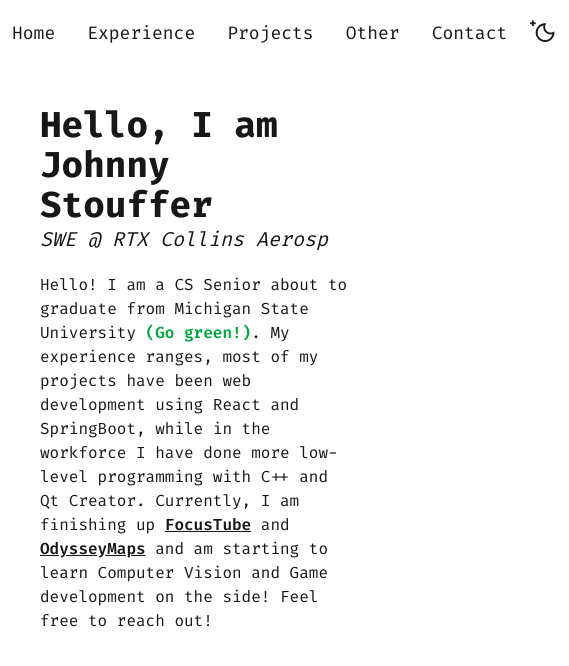
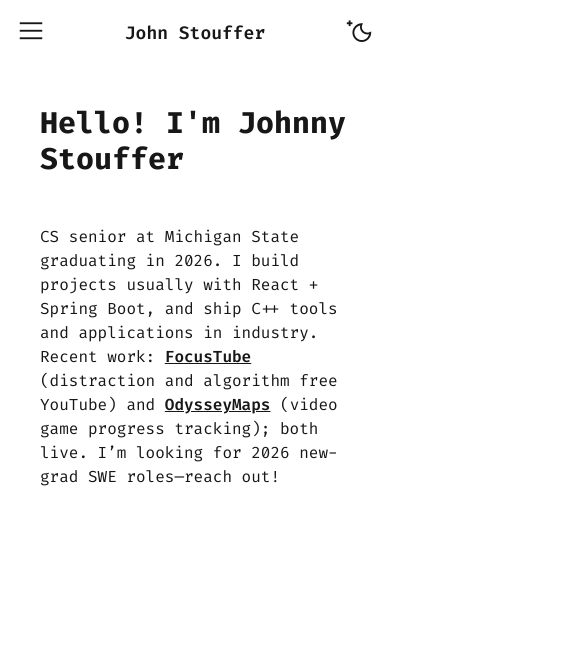
Before and after one commit to johnnystouffer/johnnystouffer, a Next.js app in the folder js-personal-website/: page / in a window 390 px wide. Shown: the top 666 px of the page, 569 px wide, since content can reach past the window. Built offline with nearby package versions, Linux system fonts and the light colour scheme.

Commit message:
phone adaptive now

```diff
--- /dev/null
+++ b/js-personal-website/src/app/_components/topbar.tsx
@@ -0,0 +1,159 @@
+"use client";
+
+import { useTheme } from "next-themes";
+import { useEffect, useRef, useState } from "react";
+import { usePathname } from "next/navigation";
+import Link from "next/link";
+
+export default function Topbar() {
+  const { resolvedTheme, setTheme } = useTheme();
+  const [mounted, setMounted] = useState(false);
+  const [open, setOpen] = useState(false);
+  const pathname = usePathname();
+  const menuRef = useRef<HTMLDivElement>(null);
+
+  useEffect(() => setMounted(true), []);
+  useEffect(() => setOpen(false), [pathname]); // close on route change
+
+  // close on outside click or Escape
+  useEffect(() => {
+    if (!open) return;
+    const onDown = (e: MouseEvent) => {
+      if (!menuRef.current) return;
+      if (!menuRef.current.contains(e.target as Node)) setOpen(false);
+    };
+    const onKey = (e: KeyboardEvent) => {
+      if (e.key === "Escape") setOpen(false);
+    };
+    document.addEventListener("mousedown", onDown);
+    document.addEventListener("keydown", onKey);
+    return () => {
+      document.removeEventListener("mousedown", onDown);
+      document.removeEventListener("keydown", onKey);
+    };
+  }, [open]);
+
+  const hideName = pathname === "/";
+
+  const navItems = [
+    { name: "Home", path: "/" },
+    { name: "Experience", path: "/experience" },
+    { name: "Projects", path: "/projects" },
+    { name: "Extra & Resume", path: "/other" },
+    { name: "Contact", path: "/contact" },
+  ];
+
+  const currentText =
+    navItems.find((n) => n.path === pathname)?.name || "John Stouffer";
+
+  const toggleTheme = () =>
+    setTheme(resolvedTheme === "dark" ? "light" : "dark");
+
+  return (
+    <nav className="relative z-50 flex items-center justify-between p-1">
+      {/* Desktop ≥1000px */}
+      <div className="w-full flex items-center justify-between max-[1000px]:hidden">
+        <div className="flex-1 flex">
+          {!hideName && (
+            <h1 className="text-4xl font-extrabold">John Stouffer</h1>
+          )}
+        </div>
+
+        <ul className="flex gap-6 text-lg">
+          {navItems.map((item) => {
+            const active = pathname === item.path;
+            return (
+              <li key={item.name}>
+                <Link href={item.path} className="relative group p-2">
+                  <span className={active ? "font-semibold" : ""}>
+                    {item.name}
+                  </span>
+                  <span
+                    className={`absolute left-0 bottom-1 h-[2px] bg-current transition-all duration-300 ${
+                      active ? "w-full" : "w-0 group-hover:w-full"
+                    }`}
+                    aria-hidden
+                  />
+                </Link>
+              </li>
+            );
+          })}
+        </ul>
+
+        <div className="flex-1 flex justify-end items-center gap-4">
+          <button
+            onClick={toggleTheme}
+            className="p-3 rounded-full"
+            aria-label="Toggle theme"
+          >
+            {!mounted ? null : resolvedTheme === "dark" ? (
+              <i className="las la-sun text-3xl" />
+            ) : (
+              <i className="las la-moon text-3xl" />
+            )}
+          </button>
+        </div>
+      </div>
+
+      {/* Mobile <1000px */}
+      <div className="w-full items-center justify-between min-[1000px]:hidden flex">
+        <button
+          onClick={() => setOpen((v) => !v)}
+          aria-label="Open menu"
+          aria-expanded={open}
+          aria-controls="mobile-menu"
+          className="p-3"
+        >
+          <i className="las la-bars text-3xl" />
+        </button>
+
+        <div className="text-lg font-semibold">John Stouffer</div>
+
+        <button
+          onClick={toggleTheme}
+          className="p-3 rounded-full"
+          aria-label="Toggle theme"
+        >
+          {!mounted ? null : resolvedTheme === "dark" ? (
+            <i className="las la-sun text-3xl" />
+          ) : (
+            <i className="las la-moon text-3xl" />
+          )}
+        </button>
+      </div>
+
+      {/* Mobile dropdown */}
+      <div
+        id="mobile-menu"
+        ref={menuRef}
+        className={`min-[1000px]:hidden absolute left-0 right-0 top-full origin-top
+          supports-[backdrop-filter]:bg-background/70 bg-background/95
+          backdrop-blur-md border-b shadow-lg transition-transform duration-200 overflow-hidden
+          ${open ? "scale-y-100 pointer-events-auto" : "scale-y-0 pointer-events-none"}
+        `}
+        aria-hidden={!open}
+      >
+        <ul className="flex flex-col py-2">
+          {navItems.map((item) => {
+            const active = pathname === item.path;
+            return (
+              <li key={item.name}>
+                <Link href={item.path} className="block px-4 py-3 relative">
+                  <span className={active ? "font-semibold" : ""}>
+                    {item.name}
+                  </span>
+                  <span
+                    className={`absolute left-4 right-4 bottom-2 h-px bg-current transition-opacity ${
+                      active ? "opacity-100" : "opacity-0"
+                    }`}
+                    aria-hidden
+                  />
+                </Link>
+              </li>
+            );
+          })}
+        </ul>
+      </div>
+    </nav>
+  );
+}
--- /dev/null
+++ b/js-personal-website/src/app/contact/page.tsx
@@ -0,0 +1,5 @@
+export default function Contact(): React.JSX.Element {
+    return (
+        <h1>Contact</h1>
+    );
+}
--- /dev/null
+++ b/js-personal-website/src/app/experience/page.tsx
@@ -0,0 +1,5 @@
+export default function Experience(): React.JSX.Element {
+    return (
+        <h1>Experience</h1>
+    );
+}
--- a/js-personal-website/src/app/layout.tsx
+++ b/js-personal-website/src/app/layout.tsx
@@ -3,15 +3,15 @@ import type { Metadata } from "next";
 import { Geist, Geist_Mono, Fira_Code } from "next/font/google";
 import "./globals.css";
 import Providers from "./providers";
-import Topbar from "./topbar";
+import Topbar from "./_components/topbar";
 
 const geistSans = Geist({ variable: "--font-geist-sans", subsets: ["latin"] });
 const geistMono = Geist_Mono({ variable: "--font-geist-mono", subsets: ["latin"] });
 const firaCode = Fira_Code({ subsets: ["latin"], variable: "--font-fira-code"});
 
 export const metadata: Metadata = {
-  title: "Create Next App",
-  description: "Generated by create next app",
+  title: "Johnny Stouffer Portfolio",
+  description: "Personal portfolio website for Johnny Stouffer to showcase experience and projects",
 };
 
 export default function RootLayout({ children }: { children: React.ReactNode }) {
--- /dev/null
+++ b/js-personal-website/src/app/other/page.tsx
@@ -0,0 +1,5 @@
+export default function Other(): React.JSX.Element {
+    return (
+        <h1>Other</h1>
+    );
+}
--- a/js-personal-website/src/app/page.tsx
+++ b/js-personal-website/src/app/page.tsx
@@ -5,14 +5,13 @@ import { useEffect, useState } from "react";
 export default function Home() {
   const roles = [
     "CS Senior @ MSU",
-    "SWE @ RTX Collins Aerospace",
+    "SWE @ RTX",
     "Prev @ Tesla",
   ];
   const [currentText, setCurrentText] = useState("");
   const [roleIndex, setRoleIndex] = useState(0);
   const [charIndex, setCharIndex] = useState(0);
 
-  // typing effect
   useEffect(() => {
     if (charIndex < roles[roleIndex].length) {
       const timeout = setTimeout(() => {
@@ -31,16 +30,20 @@ export default function Home() {
   }, [charIndex, roleIndex]);
 
   return (
-    <div className="min-h-screen  flex items-start justify-start p-10">
-      <div className="animate-fadeIn text-left">
-        <h1 className="text-4xl font-bold">Hello, I am Johnny Stouffer</h1>
-        <h2 className="text-xl italic h-8">{currentText}</h2>
+    <div className="flex items-start justify-center p-10">
+      <div className="animate-fadeIn text-left align-center">
+        <h1 className="text-3xl font-bold">Hello! I'm Johnny Stouffer</h1>
+        <h2
+          className="text-xl italic h-8 font-semibold"
+          aria-live="polite"
+          aria-atomic="true"
+        >
+          {currentText}
+        </h2>
         <p className="mt-4 max-w-lg">
-          Hello! I am a CS Senior about to graduate from Michigan State University{" "}
-          <span className="text-green-600 font-semibold">(Go green!)</span>. My
-          experience ranges, most of my projects have been web development using React
-          and SpringBoot, while in the workforce I have done more low-level programming
-          with C++ and Qt Creator. Currently, I am finishing up{" "}
+          CS senior at Michigan State graduating in 2026. I build projects usually
+          with React + Spring Boot, and ship C++ tools and applications in
+          industry. Recent work:{" "}
           <a
             href="https://focus-youtube.vercel.app/"
             target="_blank"
@@ -49,7 +52,7 @@ export default function Home() {
           >
             FocusTube
           </a>{" "}
-          and{" "}
+          (distraction and algorithm free YouTube) and{" "}
           <a
             href="https://odysseymaps.com/"
             target="_blank"
@@ -58,8 +61,8 @@ export default function Home() {
           >
             OdysseyMaps
           </a>{" "}
-          and am starting to learn Computer Vision and Game development on the side!
-          Feel free to reach out!
+          (video game progress tracking); both live. I’m looking for 2026 new-grad SWE
+          roles—reach out!
         </p>
       </div>
       <style jsx>{`
--- /dev/null
+++ b/js-personal-website/src/app/projects/page.tsx
@@ -0,0 +1,5 @@
+export default function Projects(): React.JSX.Element {
+    return (
+        <h1>Projects</h1>
+    );
+}
--- a/js-personal-website/src/app/topbar.tsx
+++ /dev/null
@@ -1,41 +0,0 @@
-"use client";
-import { useTheme } from "next-themes";
-import { useEffect, useState } from "react";
-import { usePathname } from "next/navigation";
-
-export default function Topbar() {
-  const { resolvedTheme, setTheme } = useTheme();
-  const [mounted, setMounted] = useState(false);
-
-  useEffect(() => setMounted(true), []);
-
-  const hideName = usePathname() === '/';
-
-  return (
-    <nav className="flex items-center justify-between p-1">
-        <div className="flex-1 flex">
-            {!hideName && <h1 className="text-4xl font-extrabold">John Stouffer</h1>}
-        </div>
-
-        <ul className="flex gap-4 text-lg">
-            <li className="p-2 cursor-pointer hover:underline">Home</li>
-            <li className="p-2 cursor-pointer hover:underline">Experience</li>
-            <li className="p-2 cursor-pointer hover:underline">Projects</li>
-            <li className="p-2 cursor-pointer hover:underline">Other</li>
-            <li className="p-2 cursor-pointer hover:underline">Contact</li>
-        </ul>
-
-        <div className="flex-1 flex justify-end items-center gap-4">
-            <button
-            onClick={() => setTheme(resolvedTheme === "dark" ? "light" : "dark")}
-            className="p-3 rounded-full cursor-pointer"
-            aria-label="Toggle theme"
-            >
-            {!mounted ? null : resolvedTheme === "dark"
-                ? <i className="las la-sun text-3xl" />
-                : <i className="las la-moon text-3xl" />}
-            </button>
-        </div>
-    </nav>
-  );
-}
```
